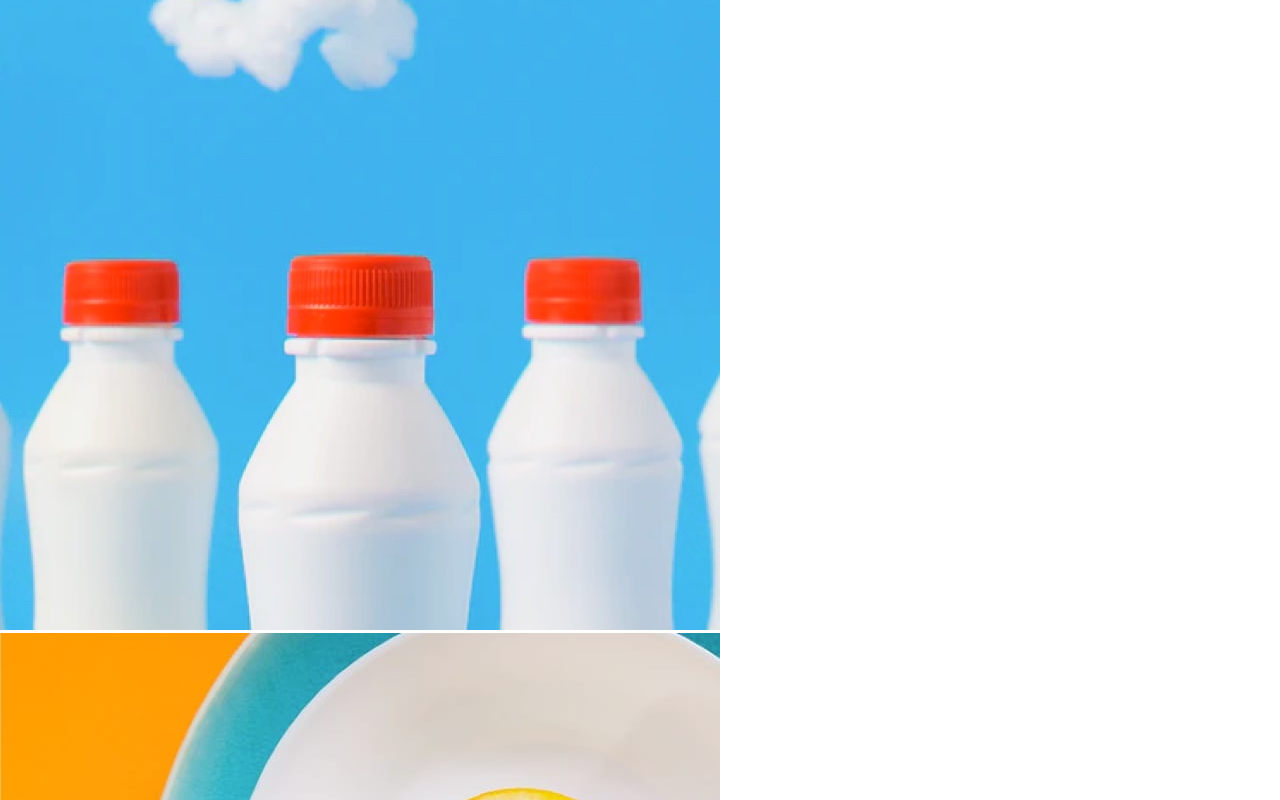
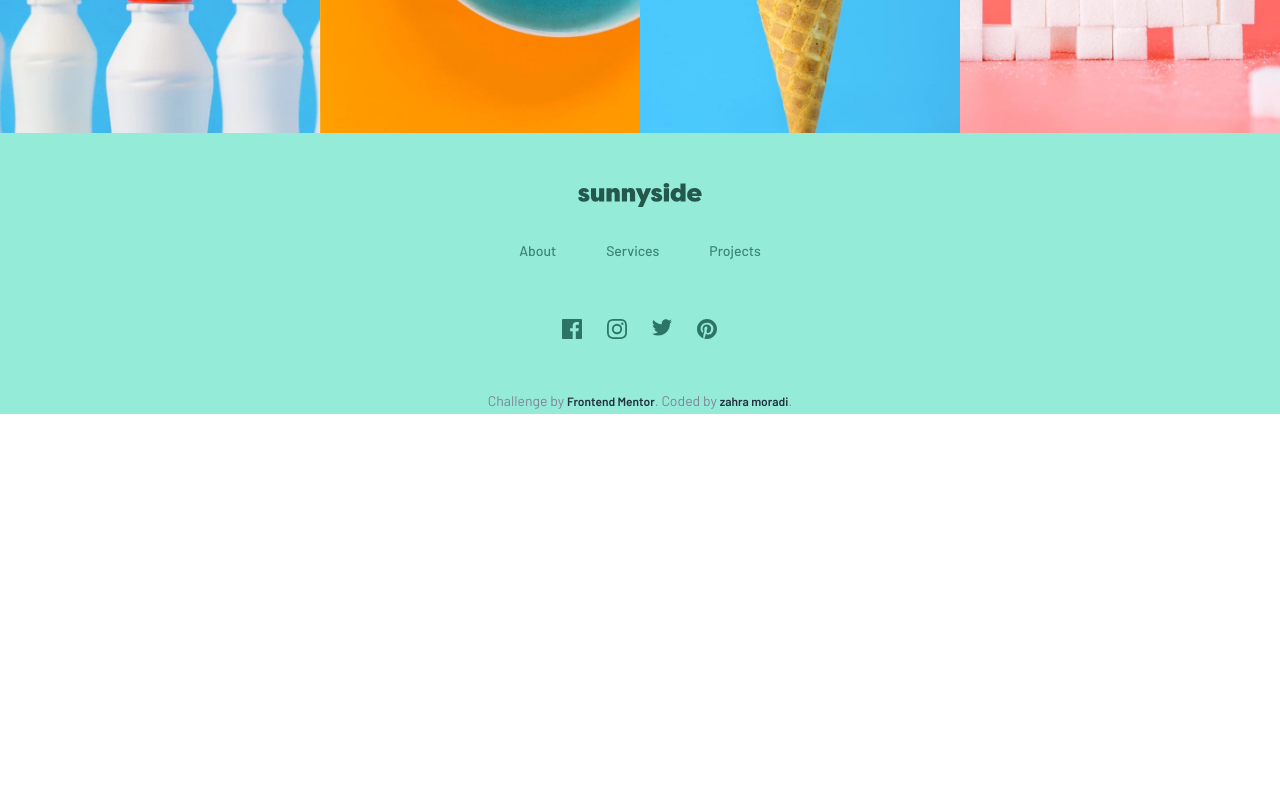
Before and after one commit to ZaraMr/sunnyside-agency, a plain HTML site: page index.html in a window 1280 px wide. Shown: the part 3340-4140 px from the top of the page. After the commit the page ends 3754 px from the top, so only its background shows below. Drawn offline with Linux system fonts and the light colour scheme.

Commit message:
Change HTML of Footer and Style It
change imgs and nav items of footer to link and add style it and styling the attribution

```diff
--- a/assets/styles/style.css
+++ b/assets/styles/style.css
@@ -354,3 +354,75 @@ a {
   color: hsl(210, 4%, 67%);
   font-weight: 500;
 }
+
+footer {
+  display: flex;
+  flex-direction: column;
+  background-color: hsl(167, 68%, 75%);
+  justify-content: center;
+  align-items: center;
+}
+
+footer .gallery {
+  display: flex;
+}
+
+footer .gallery img {
+  width: 25%;
+  /* height: 25%; */
+}
+
+footer .main-footer {
+  /* display: flex; */
+  text-align: center;
+  padding-top: 50px;
+}
+
+footer .main-footer .footer-logo {
+  /* stroke
+  : red; */
+  /* font-size: 24px;
+  font-weight: 800; */
+
+  filter: brightness(0) saturate(100%) invert(25%) sepia(59%) saturate(423%)
+    hue-rotate(116deg) brightness(93%) contrast(85%);
+}
+
+footer .main-footer .footer-nav {
+  display: flex;
+  list-style-type: none;
+  gap: 50px;
+  margin: 30px 0 60px;
+}
+
+footer .footer-nav li a {
+  font-size: 14px;
+  font-weight: 500;
+  color: hsl(168, 37%, 38%);
+}
+
+footer .contact {
+  display: flex;
+  gap: 25px;
+  justify-content: center;
+  padding-bottom: 50px;
+}
+
+footer .footer-nav li a:hover,
+footer .contact a:hover {
+  filter: brightness(0) saturate(100%) invert(100%) sepia(0%) saturate(7478%)
+    hue-rotate(83deg) brightness(101%) contrast(96%);
+}
+
+footer .attribution {
+  font-size: 14px;
+  text-align: center;
+  color: hsl(232, 10%, 55%);
+  margin-bottom: 5px;
+}
+
+footer .attribution a {
+  color: hsl(212, 27%, 19%);
+  font-weight: 600;
+  font-size: 12px;
+}
--- a/index.html
+++ b/index.html
@@ -133,24 +133,32 @@
         <img src="assets/imgs/desktop/image-gallery-sugarcubes.jpg" alt="" />
       </div>
       <div class="main-footer">
-        <img src="assets/imgs/logo.svg" alt="logo" />
+        <img class="footer-logo" src="assets/imgs/logo.svg" alt="logo" />
         <ul class="footer-nav">
-          <li>About</li>
-          <li>Services</li>
-          <li>Projects</li>
+          <li><a href="#">About</a></li>
+          <li><a href="#">Services</a></li>
+          <li><a href="#">Projects</a></li>
         </ul>
         <div class="contact">
-          <img src="assets/imgs/icon-facebook.svg" alt="facebook" />
-          <img src="assets/imgs/icon-instagram.svg" alt="instagram" />
-          <img src="assets/imgs/icon-twitter.svg" alt="twitter" />
-          <img src="assets/imgs/icon-pinterest.svg" alt="pinterest" />
+          <a href="#"
+            ><img src="assets/imgs/icon-facebook.svg" alt="facebook"
+          /></a>
+          <a href="#"
+            ><img src="assets/imgs/icon-instagram.svg" alt="instagram"
+          /></a>
+          <a href="#"
+            ><img src="assets/imgs/icon-twitter.svg" alt="twitter"
+          /></a>
+          <a href="#"
+            ><img src="assets/imgs/icon-pinterest.svg" alt="pinterest"
+          /></a>
         </div>
       </div>
       <div class="attribution">
         Challenge by
         <a href="https://www.frontendmentor.io?ref=challenge" target="_blank"
           >Frontend Mentor</a
-        >. Coded by <a href="#">Your Name Here</a>.
+        >. Coded by <a href="#">zahra moradi</a>.
       </div>
     </footer>
   </body>
```
